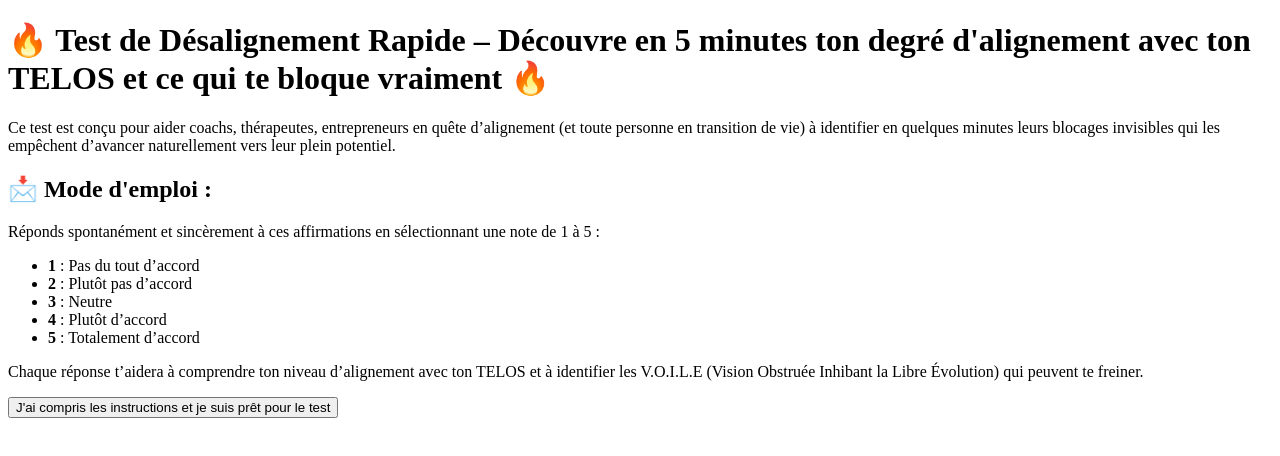
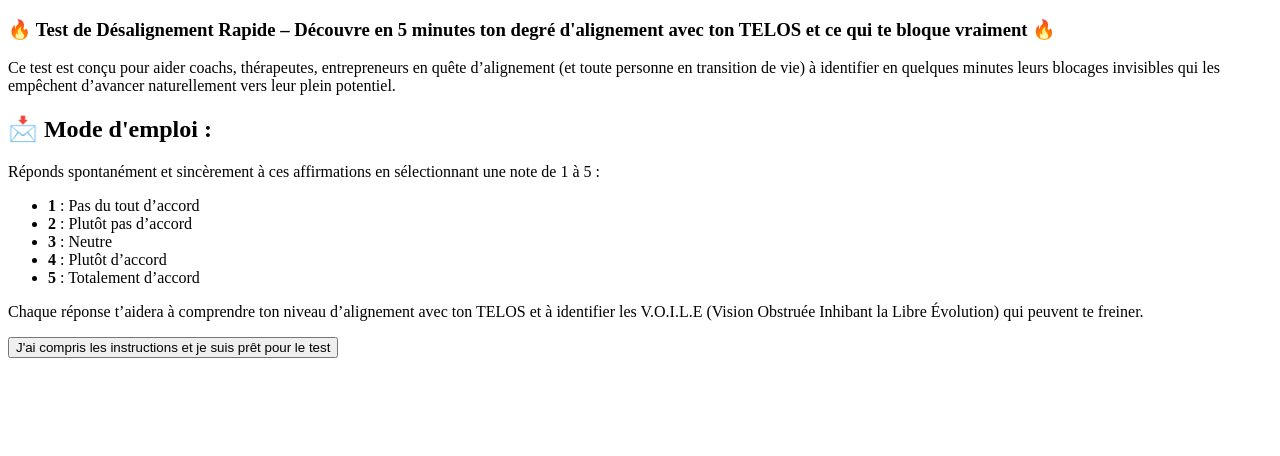
Before and after one commit to simochah/QuizzTelos_v1, a Next.js app: page / in a window 1280 px wide. Shown: the top 456 px of the page. Built offline with nearby package versions, Linux system fonts and the light colour scheme.

Commit message:
Update index.js

```diff
--- a/pages/index.js
+++ b/pages/index.js
@@ -5,7 +5,7 @@ import { Progress } from "../components/ui/progress";
 
 const instructions = (
   <div className="text-center">
-    <h1 className="text-2xl font-bold">🔥 Test de Désalignement Rapide – Découvre en 5 minutes ton degré d'alignement avec ton TELOS et ce qui te bloque vraiment 🔥</h1>
+    <h3 className="text-2xl font-bold">🔥 Test de Désalignement Rapide – Découvre en 5 minutes ton degré d'alignement avec ton TELOS et ce qui te bloque vraiment 🔥</h3>
     <p className="text-sm italic mt-4">
       Ce test est conçu pour aider coachs, thérapeutes, entrepreneurs en quête d’alignement (et toute personne en transition de vie) à identifier en quelques minutes leurs blocages invisibles qui les empêchent d’avancer naturellement vers leur plein potentiel.
     </p>
```
